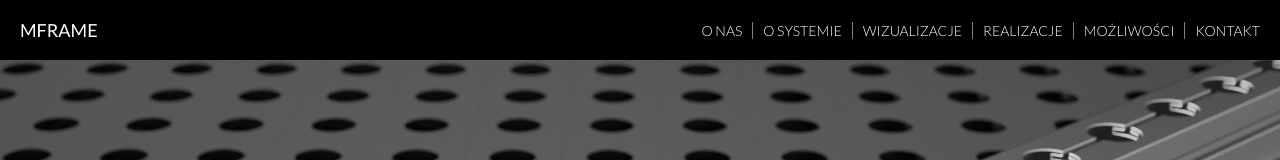
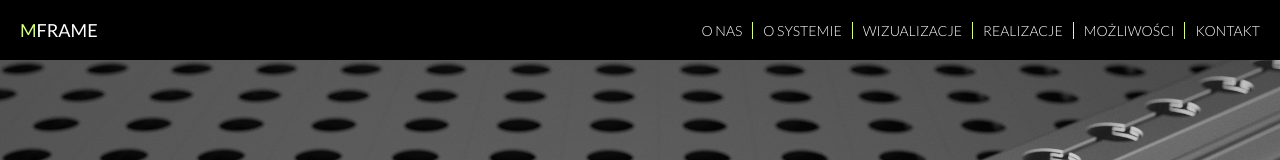
Before and after one commit to piotrthread/mframe, a React (Create React App) app: page / in a window 1280 px wide. Shown: the top 160 px of the page. Built offline with nearby package versions, Linux system fonts and the light colour scheme.

Commit message:
Fixed Some Styling

```diff
--- /dev/null
+++ b/src/components/Menu/Green.js
@@ -0,0 +1,7 @@
+import styled from "styled-components";
+
+const Green = styled.span`
+  color: #d7ff82;
+`;
+
+export default Green;
--- a/src/components/Menu/HamburgerButton.js
+++ b/src/components/Menu/HamburgerButton.js
@@ -13,7 +13,7 @@ const HamburgerButton = styled.button`
   transform: scale(0.85);
 
   &:hover {
-    opacity: 0.3;
+    opacity: 0.5;
   }
   @media (min-width: 768px) {
     display: none;
--- a/src/components/Menu/HamburgerIcon.js
+++ b/src/components/Menu/HamburgerIcon.js
@@ -1,7 +1,8 @@
 import styled from "styled-components";
 
 const HamburgerIcon = styled.div`
-  background-color: ${(props) => (props.active ? "rgba(0, 0, 0, 0)" : "white")};
+  background-color: ${(props) =>
+    props.active ? "rgba(0, 0, 0, 0)" : "#d7ff82"};
   height: 3px;
   border-radius: 2px;
   width: 25px;
@@ -12,7 +13,7 @@ const HamburgerIcon = styled.div`
     content: "";
     position: absolute;
     display: block;
-    background-color: white;
+    background-color: #d7ff82;
     height: 3px;
     border-radius: 2px;
     width: 25px;
--- a/src/components/Menu/HorizontalListItem.js
+++ b/src/components/Menu/HorizontalListItem.js
@@ -11,10 +11,10 @@ const HorizontalListItem = styled.li`
   justify-content: center;
   align-items: center;
   padding: 0 10px;
-  border-left: 1px solid gray;
+  border-left: 1px solid #d7ff82;
 
   &:hover {
-    color: rgba(255, 255, 255, 0.3);
+    color: #d7ff82;
   }
   &:first-child {
     border: 0;
--- a/src/components/Menu/Menu.js
+++ b/src/components/Menu/Menu.js
@@ -7,13 +7,16 @@ import HamburgerButton from "./HamburgerButton";
 import MenuListVertical from "./MenuListVertical";
 import MenuListHorizontal from "./MenuListHorizontal";
 import NavWrapper from "./NavWrapper";
+import Green from "./Green";
 
 const Menu = () => {
   const [isActive, setActive] = useState(false);
   return (
     <NavWrapper>
       <MenuWrapper>
-        <MenuLogo>MFRAME</MenuLogo>
+        <MenuLogo>
+          <Green>M</Green>FRAME
+        </MenuLogo>
         <MenuListHorizontal />
         <HamburgerButton onClick={() => setActive(!isActive)}>
           {isActive ? <HamburgerIcon active /> : <HamburgerIcon />}
--- a/src/components/Menu/VerticalListItem.js
+++ b/src/components/Menu/VerticalListItem.js
@@ -12,7 +12,7 @@ const VerticalListItem = styled.li`
   border-bottom: 1px solid rgba(255, 255, 255, 0.1);
 
   &:hover {
-    color: rgba(255, 255, 255, 0.3);
+    color: #d7ff82;
   }
 `;
 
```
